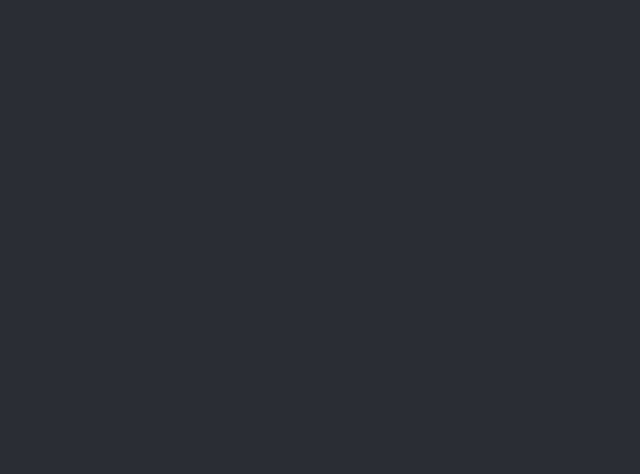
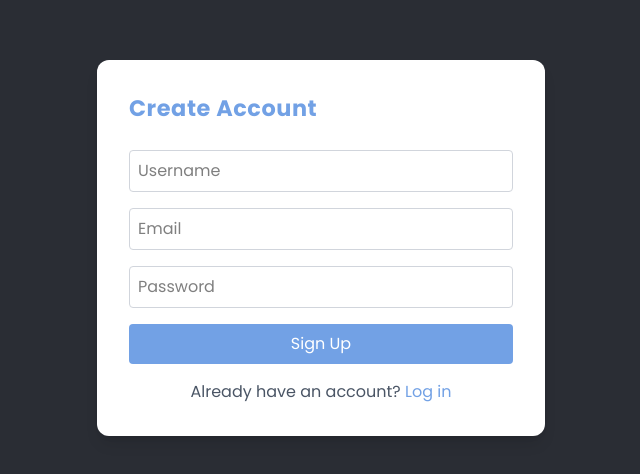
Before and after one commit to ratneshchipre/Task-Manager-App, a React (Vite) app in the folder client/: page /sign-up in a window 1280 px wide. Before the commit this address had no page. Shown: the part 152-626 px from the top of the page, without its empty margins (319-959 px from the left). Built offline with nearby package versions, Linux system fonts and the light colour scheme.

Commit message:
feat: Implement frontend auth with toast notifications

```diff
--- a/client/package.json
+++ b/client/package.json
@@ -15,6 +15,7 @@
     "react": "^19.1.0",
     "react-dom": "^19.1.0",
     "react-router-dom": "^7.6.2",
+    "react-toastify": "^11.0.5",
     "tailwindcss": "^4.1.7"
   },
   "devDependencies": {
--- a/client/src/App.tsx
+++ b/client/src/App.tsx
@@ -1,7 +1,10 @@
 import { Route, Routes, BrowserRouter } from "react-router-dom";
+import { ToastContainer } from "react-toastify";
 import Homepage from "./pages/Homepage";
 import CreateTask from "./pages/CreateTask";
 import EditTask from "./pages/EditTask";
+import Signup from "./pages/Signup";
+import Login from "./pages/Login";
 
 const App = () => {
   return (
@@ -11,7 +14,21 @@ const App = () => {
           <Route path="/" element={<Homepage />} />
           <Route path="/create-task" element={<CreateTask />} />
           <Route path="/edit-task/:id" element={<EditTask />} />
+          <Route path="/sign-up" element={<Signup />} />
+          <Route path="/log-in" element={<Login />} />
         </Routes>
+        <ToastContainer
+          position="top-right"
+          autoClose={3000}
+          hideProgressBar={false}
+          newestOnTop={false}
+          closeOnClick={false}
+          rtl={false}
+          pauseOnFocusLoss
+          draggable
+          pauseOnHover
+          theme="light"
+        />
       </div>
     </BrowserRouter>
   );
--- /dev/null
+++ b/client/src/pages/Login.tsx
@@ -0,0 +1,101 @@
+import { useState } from "react";
+import { Link, useNavigate } from "react-router-dom";
+import axios from "axios";
+import { toast } from "react-toastify";
+
+type LoginFormDataType = {
+  email: string;
+  password: string;
+};
+
+const Login = () => {
+  const navigate = useNavigate();
+  const [formData, setFormData] = useState<LoginFormDataType>({
+    email: "",
+    password: "",
+  });
+  const [error, setError] = useState<string>("");
+
+  const handleChange = (e: React.ChangeEvent<HTMLInputElement>) => {
+    setFormData({
+      ...formData,
+      [e.target.name]: e.target.value,
+    });
+  };
+
+  const handleSubmit = async (e: React.FormEvent<HTMLFormElement>) => {
+    e.preventDefault();
+    try {
+      const response = await axios.post("/api/user/log-in", {
+        email: formData.email,
+        password: formData.password,
+      });
+      console.log(response);
+      if (response.data.success === true) {
+        navigate("/");
+        toast.success("Log In Successfull!");
+      } else {
+        toast.error("Error during login");
+      }
+    } catch (error) {
+      console.log(error);
+      toast.error("Invalid credentials");
+    }
+    setFormData({
+      email: "",
+      password: "",
+    });
+  };
+
+  return (
+    <div className="bg-[#FFFFFF] rounded-xl shadow-lg min-w-[28rem] p-8">
+      <h2 className="text-[#72A1E5] font-bold text-[1.4rem] mb-6 tracking-wide">
+        Welcome Back
+      </h2>
+
+      <form onSubmit={handleSubmit} className="space-y-4">
+        <div>
+          <input
+            type="email"
+            name="email"
+            value={formData.email}
+            onChange={handleChange}
+            placeholder="Email"
+            className="w-full p-2 border border-gray-300 rounded focus:outline-none focus:border-[#72A1E5]"
+            required
+          />
+        </div>
+
+        <div>
+          <input
+            type="password"
+            name="password"
+            value={formData.password}
+            onChange={handleChange}
+            placeholder="Password"
+            className="w-full p-2 border border-gray-300 rounded focus:outline-none focus:border-[#72A1E5]"
+            required
+          />
+        </div>
+
+        {error && <p className="text-red-500 text-sm">{error}</p>}
+
+        <button
+          type="submit"
+          className="w-full py-2 bg-[#72A1E5] hover:bg-[#507FC3] text-white rounded transition cursor-pointer"
+        >
+          Log In
+        </button>
+      </form>
+
+      <p className="mt-4 text-center text-gray-600">
+        Don't have an account?{" "}
+        <Link to="/sign-up" className="text-[#72A1E5] hover:text-[#507FC3]">
+          Sign up
+        </Link>
+      </p>
+    </div>
+  );
+};
+
+export default Login;
--- /dev/null
+++ b/client/src/pages/Signup.tsx
@@ -0,0 +1,117 @@
+import { useState } from "react";
+import { Link, useNavigate } from "react-router-dom";
+import axios from "axios";
+import { toast } from "react-toastify";
+
+type SignupFormDataType = {
+  username: string;
+  email: string;
+  password: string;
+};
+
+const Signup = () => {
+  const navigate = useNavigate();
+  const [formData, setFormData] = useState<SignupFormDataType>({
+    username: "",
+    email: "",
+    password: "",
+  });
+  const [error, setError] = useState("");
+
+  const handleChange = (e: React.ChangeEvent<HTMLInputElement>) => {
+    setFormData({
+      ...formData,
+      [e.target.name]: e.target.value,
+    });
+  };
+
+  const handleSubmit = async (e: React.FormEvent<HTMLFormElement>) => {
+    e.preventDefault();
+    try {
+      const response = await axios.post("/api/user/sign-up", {
+        username: formData.username,
+        email: formData.email,
+        password: formData.password,
+      });
+      console.log(response);
+      if (response.data.success === true) {
+        navigate("/log-in");
+        toast.success("Sign Up Successfull!");
+      } else {
+        toast.error("Sign Up Failed! Try again.");
+      }
+    } catch (error) {
+      console.log(error);
+      toast.error("User with this email or username already exists");
+    }
+    setFormData({
+      username: "",
+      email: "",
+      password: "",
+    });
+  };
+
+  return (
+    <div className="bg-[#FFFFFF] rounded-xl shadow-lg min-w-[28rem] p-8">
+      <h2 className="text-[#72A1E5] font-bold text-[1.4rem] mb-6 tracking-wide">
+        Create Account
+      </h2>
+
+      <form onSubmit={handleSubmit} className="space-y-4">
+        <div>
+          <input
+            type="text"
+            name="username"
+            value={formData.username}
+            onChange={handleChange}
+            placeholder="Username"
+            className="w-full p-2 border border-gray-300 rounded focus:outline-none focus:border-[#72A1E5]"
+            required
+          />
+        </div>
+
+        <div>
+          <input
+            type="email"
+            name="email"
+            value={formData.email}
+            onChange={handleChange}
+            placeholder="Email"
+            className="w-full p-2 border border-gray-300 rounded focus:outline-none focus:border-[#72A1E5]"
+            required
+          />
+        </div>
+
+        <div>
+          <input
+            type="password"
+            name="password"
+            value={formData.password}
+            onChange={handleChange}
+            placeholder="Password"
+            className="w-full p-2 border border-gray-300 rounded focus:outline-none focus:border-[#72A1E5]"
+            required
+          />
+        </div>
+
+        {error && <p className="text-red-500 text-sm">{error}</p>}
+
+        <button
+          type="submit"
+          className="w-full py-2 bg-[#72A1E5] hover:bg-[#507FC3] text-white rounded transition cursor-pointer"
+        >
+          Sign Up
+        </button>
+      </form>
+
+      <p className="mt-4 text-center text-gray-600">
+        Already have an account?{" "}
+        <Link to="/log-in" className="text-[#72A1E5] hover:text-[#507FC3]">
+          Log in
+        </Link>
+      </p>
+    </div>
+  );
+};
+
+export default Signup;
```
Also changed, not shown: 2 other files (tests, documents, lock files or other folders).
